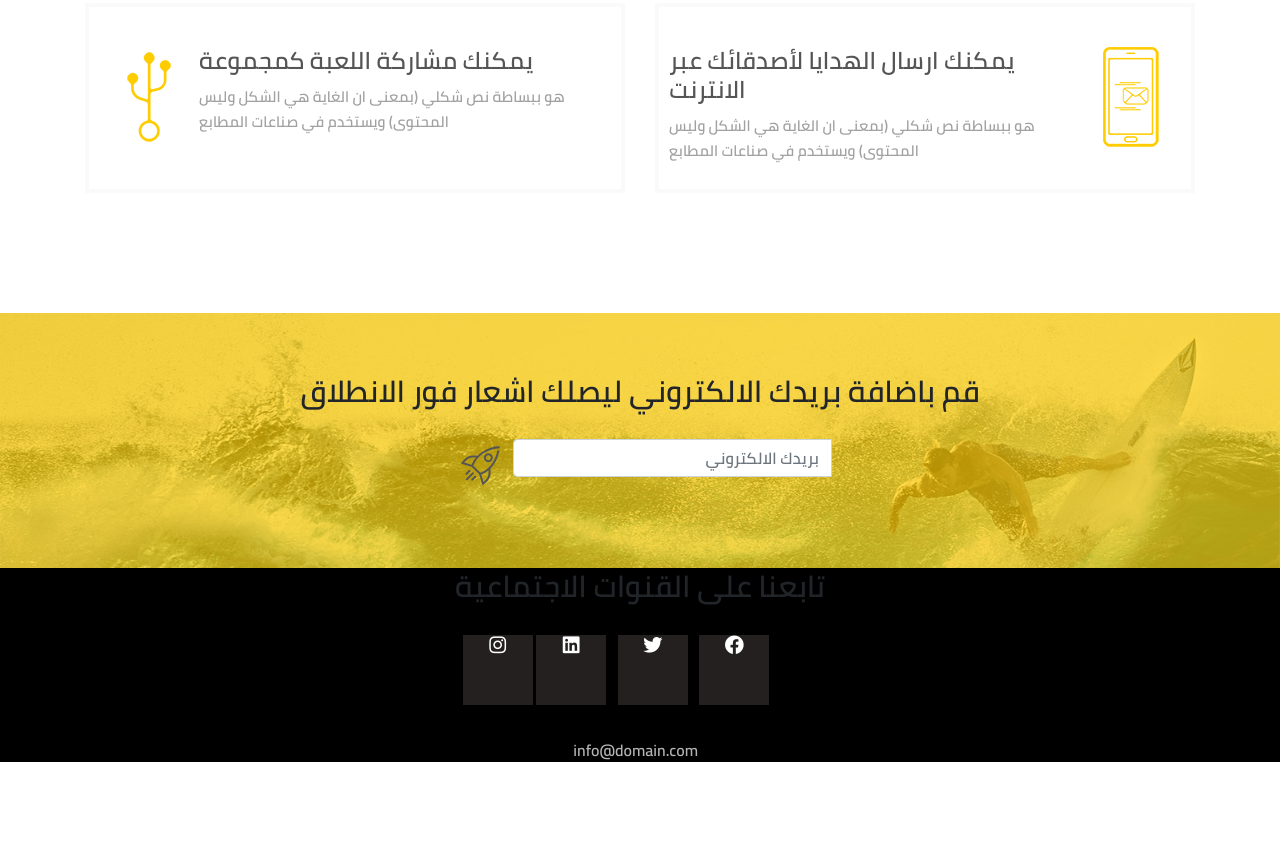
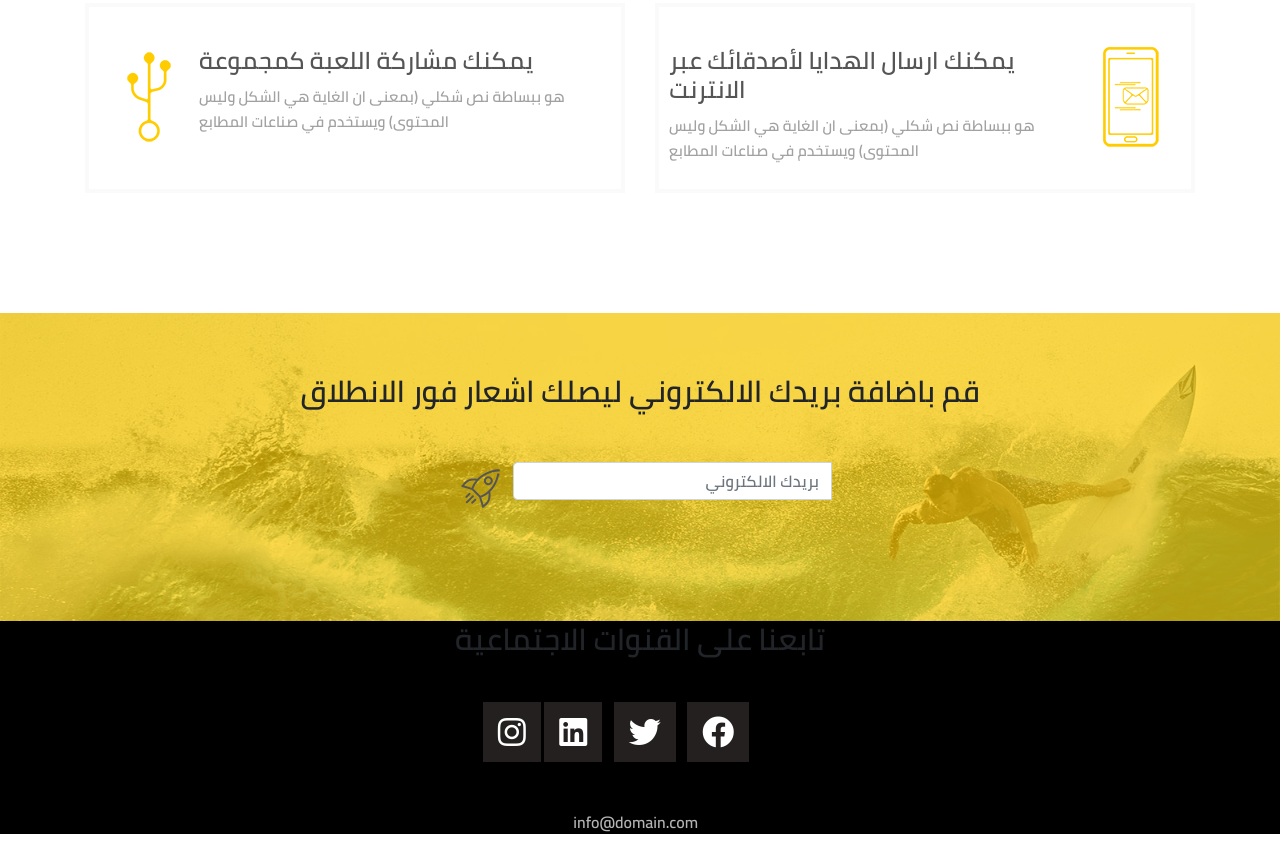
Before and after one commit to lubnaabbas-ai/landingpage, a plain HTML site: page index.html in a window 1280 px wide. Shown: the part 1538-2388 px from the top of the page. Before the commit the page ends 2316 px from the top, so only its background shows below. Drawn offline with Linux system fonts and the light colour scheme.

Commit message:
my changes

```diff
--- a/css/style.css
+++ b/css/style.css
@@ -72,6 +72,8 @@ header .send-notification .input-group input, footer .input-group {
     border-width: 2px;
     border-color: #e6e6e6;
     border-radius: 0px;
+    padding-bottom: 30px;
+    padding-top: 23px;
 }
 
 header .send-notification .input-group button, footer button {
@@ -162,17 +164,19 @@ footer .contact .overlay h3 {
 }
 
 footer .contact .overlay ul li a {
-    width: 70px;
-    height: 70px;
-    line-height: 70px;
-    display: block;
+    width: 90px;
+    height: 90px;
+    line-height: 90px;
+    display: inline;;
     background-color: rgba(255, 225, 225, 0.14);
     color: #fff;
-    font-size: 1.2em;
+    font-size: 2em;
+    padding-left: 15px;
+    padding-right: 15px;
 }
 
 footer .contact .overlay ul {
-    margin: 0 5px;
+    margin: 0 10px;
 }
 
 footer .contact .overlay ul li a:hover {
```
Also changed, not shown: index.html (+1 -1 lines).
